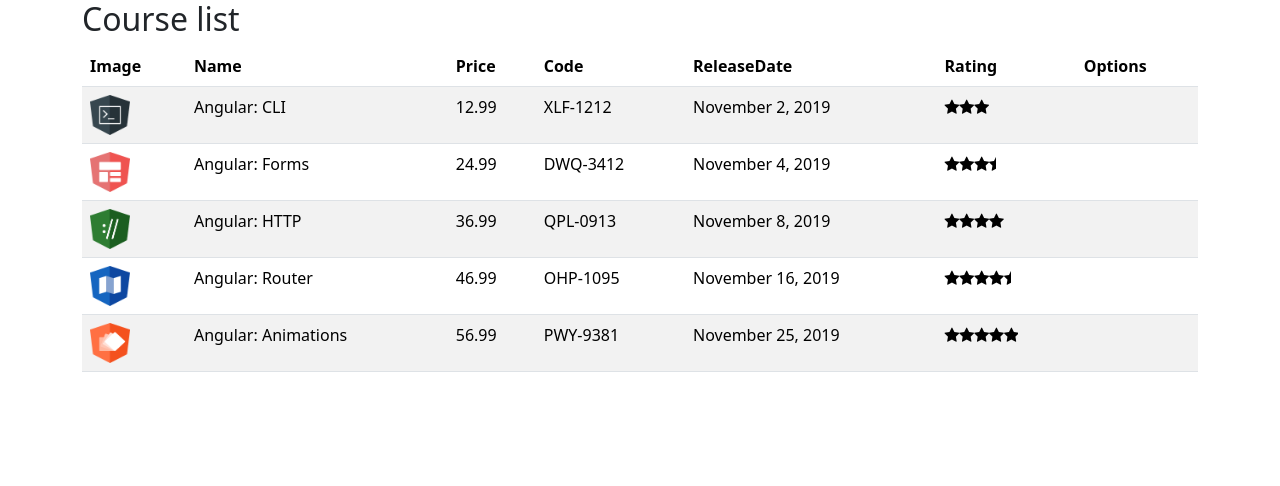
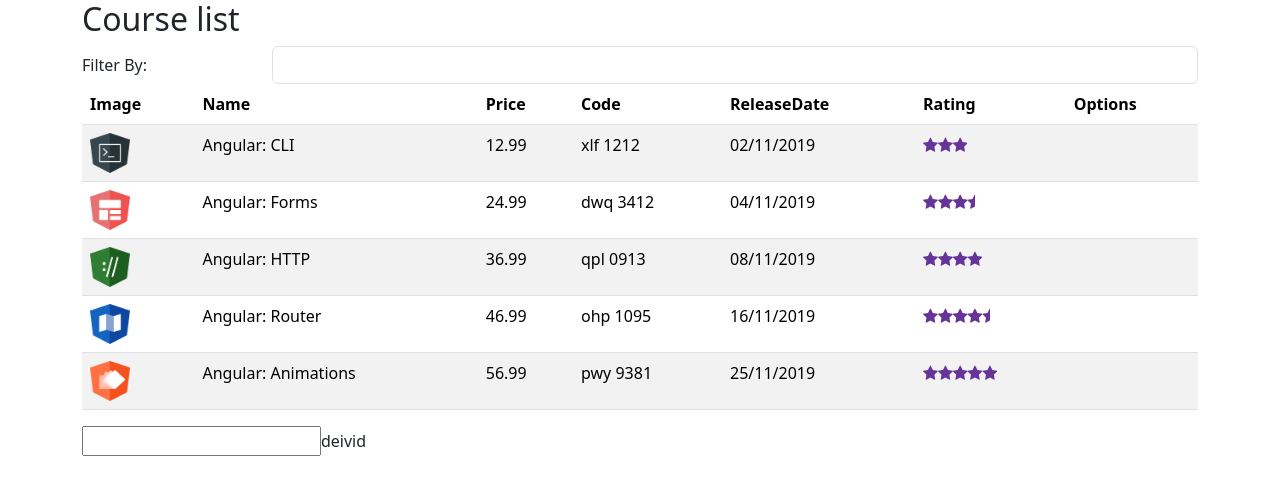
Before and after one commit to Deividwb/course-manager, an Angular app: page / in a window 1280 px wide. Shown: the top 486 px of the page. Built offline with nearby package versions, Linux system fonts and the light colour scheme.

Commit message:
creation method pipe

```diff
--- a/src/app/app.module.ts
+++ b/src/app/app.module.ts
@@ -5,12 +5,14 @@
 import { AppComponent } from './app.component';
 import {CourseListComponent} from "./courses/course-list.component";
 import {StarComponent} from "./star/star.component";
+import {ReplacePipe} from "./pipe/replace.pipe";
 
 @NgModule({
   declarations: [
     AppComponent,
     CourseListComponent,
-    StarComponent
+    StarComponent,
+    ReplacePipe
   ],
   imports: [
     BrowserModule,
--- a/src/app/courses/course-list.component.html
+++ b/src/app/courses/course-list.component.html
@@ -1,4 +1,14 @@
 <h2>Course list </h2>
+
+<div class="form-group row">
+
+  <label class="col-sm-2 col-form-label">Filter By:</label>
+
+  <div class="col-sm-10">
+    <input [(ngModel)]="filter"class="form-control">
+  </div>
+
+</div>
 
 <table class="table table-striped">
   <thead>
@@ -13,17 +23,17 @@
   </tr>
   </thead>
   <tbody>
-  <tr *ngFor = "let course of courses">
+  <tr *ngFor = "let course of filteredCourses">
     <td><img [src]="course.imageUrl" width="40" height="40"></td>
     <td>{{course.name}}</td>
     <td>{{course.price}}</td>
-    <td>{{course.code}}</td>
-    <td>{{course.releaseDate}}</td>
-    <td >
+    <td>{{course.code | lowercase | replace: '-':' '}}</td>
+    <td>{{course.releaseDate | date:'dd/MM/yyyy'}}</td>
+    <td>
       <app-star [rating]="course.rating"></app-star>
     </td>
     <td></td>
   </tr>
   </tbody>
-
 </table>
+<input><label>deivid</label>
--- a/src/app/courses/course-list.component.ts
+++ b/src/app/courses/course-list.component.ts
@@ -8,12 +8,26 @@
   templateUrl: './course-list.component.html'
 })
 export class CourseListComponent implements OnInit {
-  courses : Course[] = [];
+  filteredCourses : Course[] = [];
+
+  _courses : Course[] = [];
+  _filterBy!: string;
 
   constructor(private courseService:CourseService) {}
 
   ngOnInit(): void {
-   this.courses = this.courseService.retrieveAll();
+   this._courses = this.courseService.retrieveAll();
+   this.filteredCourses = this._courses;
+  }
+
+  set filter(value: string){
+    this._filterBy = value;
+    this.filteredCourses = this._courses.filter((course: Course) => course
+      .name.toLocaleLowerCase().indexOf(this._filterBy.toLocaleLowerCase())>-1);
+  }
+
+  get filter(){
+    return this._filterBy;
   }
 
 }
--- /dev/null
+++ b/src/app/pipe/replace.pipe.ts
@@ -0,0 +1,11 @@
+import {Pipe, PipeTransform} from "@angular/core";
+
+@Pipe({
+  name:'replace',
+})
+export class ReplacePipe implements PipeTransform{
+  transform(value: string,char:string,valueToReplace:string){
+    return value.replace(char,valueToReplace);
+  }
+
+}
--- a/src/app/star/star.component.css
+++ b/src/app/star/star.component.css
@@ -1,3 +1,4 @@
 .croop{
+  color: rebeccapurple;
   overflow: hidden;
 }
```
